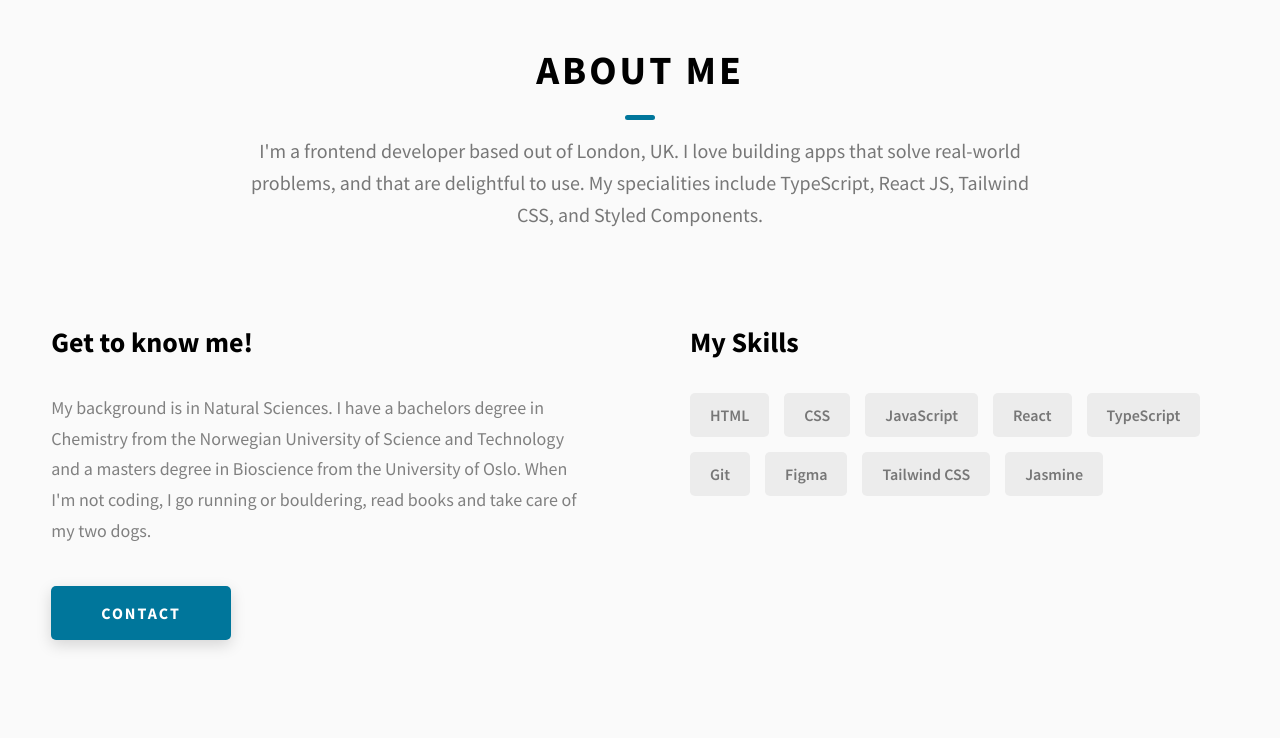
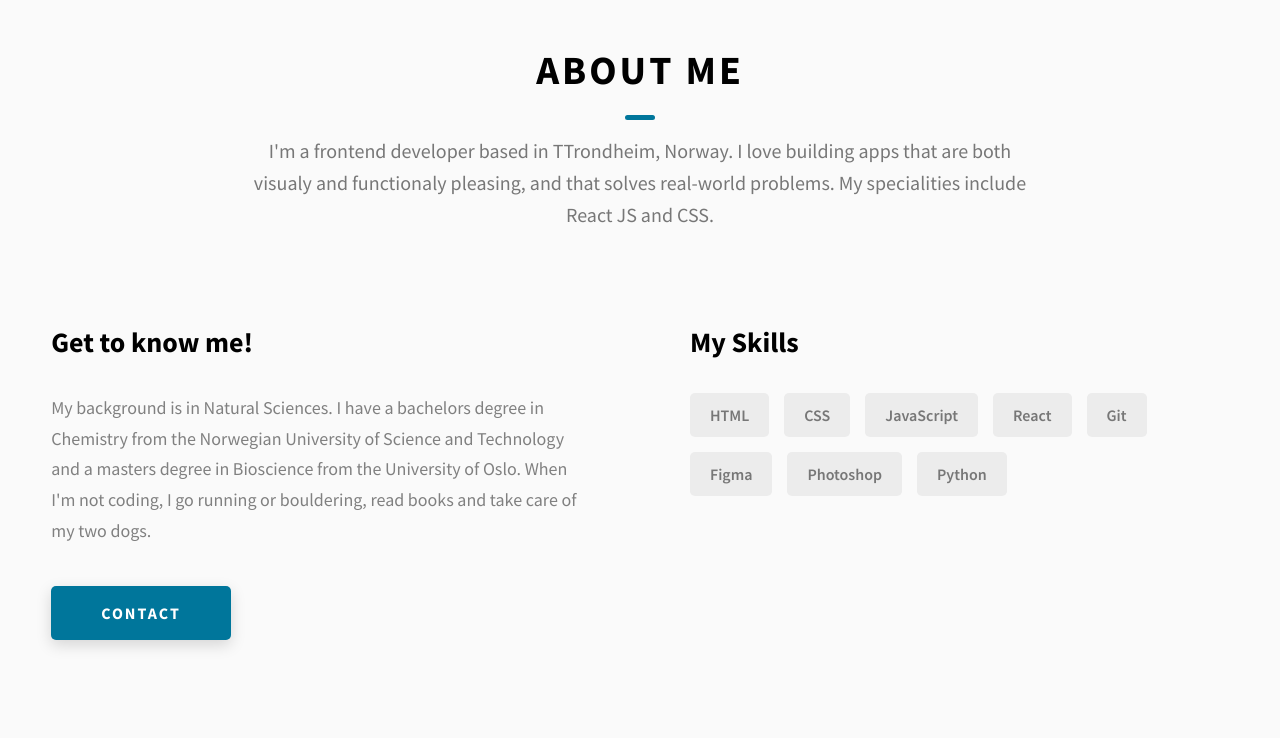
Before and after one commit to KevinMolid/portfolio, a website built with Vite: page index.html in a window 1280 px wide. Shown: the part 2840-3578 px from the top of the page. Built offline with nearby package versions, Linux system fonts and the light colour scheme.

Commit message:
Fixed my skills

```diff
--- a/index.html
+++ b/index.html
@@ -237,7 +237,9 @@
         <h2 class="heading heading-sec heading-sec__mb-med">
           <span class="heading-sec__main">About Me</span>
           <span class="heading-sec__sub">
-            <p>I'm a frontend developer based out of London, UK. I love building apps that solve real-world problems, and that are delightful to use. My specialities include TypeScript, React JS, Tailwind CSS, and Styled Components.
+            <p>I'm a frontend developer based in TTrondheim, Norway. I love building apps that are both
+              visualy and functionaly pleasing, and that solves real-world problems. My specialities
+              include React JS and CSS.
             </p>
           </span>
         </h2>
@@ -263,11 +265,10 @@
               <div class="skills__skill">CSS</div>
               <div class="skills__skill">JavaScript</div>
               <div class="skills__skill">React</div>
-              <div class="skills__skill">TypeScript</div>
               <div class="skills__skill">Git</div>
               <div class="skills__skill">Figma</div>
-              <div class="skills__skill">Tailwind CSS</div>
-              <div class="skills__skill">Jasmine</div>
+              <div class="skills__skill">Photoshop</div>
+              <div class="skills__skill">Python</div>
             </div>
           </div>
         </div>
```
